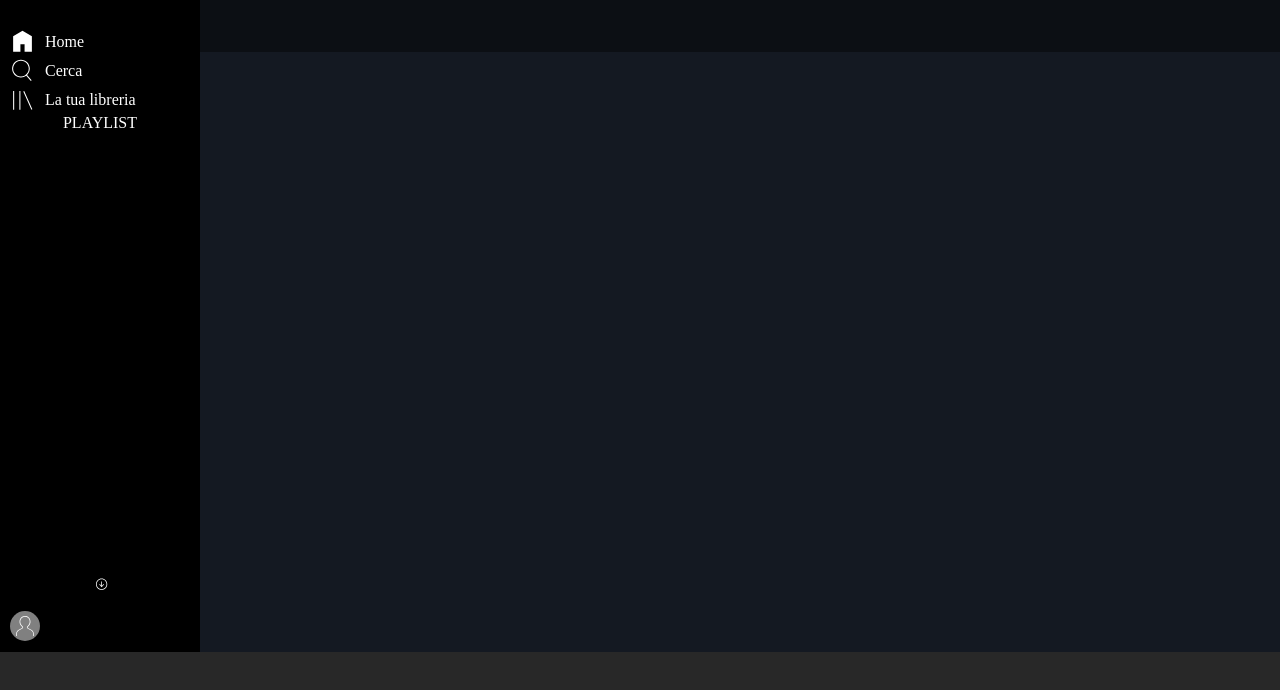
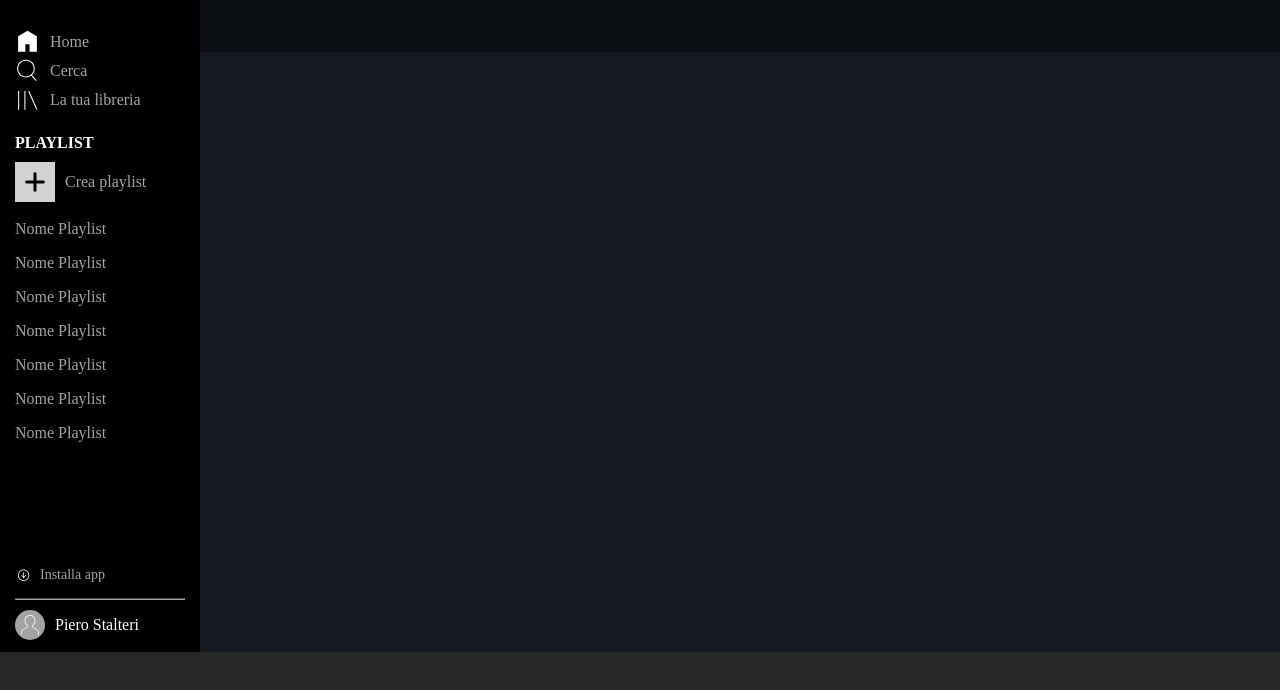
Before and after one commit to PieStw/html-css-spotifyweb, a plain HTML site: page index.html in a window 1280 px wide. Shown: the part 48-738 px from the top of the page. Drawn offline with Linux system fonts and the light colour scheme.

Commit message:
sidebar completa con responsive

```diff
--- a/css/style.css
+++ b/css/style.css
@@ -36,17 +36,20 @@
   .sidebar{
     background-color: #000000;
     width: 50px;
+    height: calc(100vh - 100px);
+    overflow-y: hidden;
     flex-shrink: 0;
     display: flex;
     flex-direction: column;
-    color: white;
+    color: #A3A3A3;
+    justify-content: space-between;
   }
 
   .library{
     display: flex;
     flex-direction: column;
     align-items: center;
-    flex-grow: 1;
+
   }
 
   .logo{
@@ -65,19 +68,82 @@
     width: 25px;
   }
 
-  .icon-div>.span{
+  .icon-div1>.span, .icon-div2>.span, .icon-div3>.span{
     display: none;
+  }
+
+  .icon-div1:hover, .icon-div2:hover, .icon-div3:hover{
+    color: white;
+    border-left: 3px solid #ADFF2F;
+  }
+
+  .playlist-container{
+    display: flex;
+    flex-direction: column;
+    align-items: start;
+    width: 100%;
+    padding-top: 20px;
+    display: none;
+  }
+
+  .button-container{
+    display: flex;
+    align-items: center;
+    padding: 10px 0;
+  }
+
+  .button-container>.text{
+    padding-left: 10px;
+  }
+
+  .add-button{
+    background-color: #D2D2D2;
+    height: 40px;
+    width: 40px;
+    display: flex;
+    justify-content: center;
+    align-items: center;
+  }
+
+  .fa-plus{
+    color: black;
+  }
+
+  .list-container{
+    width: 100%;
+    flex-shrink: 1;
+    overflow-y: auto;
+  }
+
+  .playlist-container>.title{
+    color: white;
+  }
+
+  .playlist-list{
+    list-style: none;
+    width: 100%;
+  }
+
+  .playlist-list>li{
+    padding: 8px 0;
+  }
+
+  .playlist-list>li:hover, .button-container:hover>.text, .download-container>.span:hover{
+    color: white;
+  }
+
+  .button-container:hover>.add-button{
+    background-color: white;
   }
 
   .profile{
     height: 80px;
-    flex-shrink: 0;
     text-align: center;
   }
 
   .profile-container{
     border-radius: 50%;
-    background-color: grey;
+    background-color: #A3A3A3;
     width: 30px;
     height: 30px;
     display: flex;
@@ -87,11 +153,39 @@
 
   .download-img{
     height: 15px;
+    margin-right: 10px;
+  }
+
+  .download-container{
+    display: flex;
+    justify-content: center;
+    align-items: center;
     margin-bottom: 15px;
+  }
+
+  .download-container>.span{
+    display: none;
+    font-size: 14px;
   }
 
   .profile-img{
     height: 20px;
+  }
+
+  .profile-hr{
+    border-color: #A3A3A3;
+    display: none;
+  }
+
+  .user-container{
+    display: flex;
+    justify-content: left;
+    align-items: center;
+  }
+
+  .user-container>.span{
+    margin-left: 10px;
+    display: none;
   }
 
   /* # CONTENT */
@@ -111,10 +205,21 @@
     height: 100px;
     width: 100%;
     background-color: #282828;
+    z-index: 1;
   }
 
 
   /* # RESPONSIVE */
+
+  @media screen and (max-height: 680px){
+
+    .list-container{
+      height: calc(25vh);
+    }
+
+  }
+
+
 
   @media screen and (min-width: 552px){
 
@@ -123,7 +228,7 @@
     }
 
     .side-container{
-      width: 180px;
+      width: 170px;
     }
 
     .small-logo{
@@ -135,16 +240,43 @@
       height: 40px;
     }
 
-    .icon-div{
+    .icon-div1, .icon-div2, .icon-div3{
       display: flex;
       align-items: center;
     }
 
-    .icon-div>.span{
+    .icon-div1>.span, .icon-div2>.span,.icon-div3>.span{
       display: inline;
       padding-left: 10px;
     }
 
+    .playlist-container{
+      display: block;
+    }
 
+    .download-container>.span{
+      display: inline;
+    }
+
+    .download-container{
+      justify-content: start;
+    }
+
+    .user-container>.span{
+      display: inline;
+      color: white;
+    }
+
+    .user-container{
+      padding-top: 10px;
+    }
+
+    .profile-hr{
+      display: block;
+    }
+
+    .profile{
+      height: 90px;
+    }
 
   }
--- a/index.html
+++ b/index.html
@@ -20,19 +20,41 @@
           <img class="small-logo" src="./img/logo-small.svg" alt="spotify small">
           <img class="logo" src="./img/logo.svg" alt="spotify small">
           <div class="icon-container">
-            <div class="icon-div"><img class="icon" src="./img/home.svg" alt="home img"></img><span class="span">Home</span></div>
-            <div class="icon-div"><img class="icon" src="./img/search.svg" alt="search img"></img><span class="span">Cerca</span></div>
-            <div class="icon-div"><img class="icon" src="./img/libreria.svg" alt="lybrary img"></img><span class="span">La tua libreria</span></div>
+            <div class="icon-div1"><img class="icon" src="./img/home.svg" alt="home img"></img><span class="span">Home</span></div>
+            <div class="icon-div2"><img class="icon" src="./img/search.svg" alt="search img"></img><span class="span">Cerca</span></div>
+            <div class="icon-div3"><img class="icon" src="./img/libreria.svg" alt="lybrary img"></img><span class="span">La tua libreria</span></div>
           </div>
           <div class="playlist-container">
-            <p>PLAYLIST</p>
+            <h4 class="title">PLAYLIST</h4>
+            <div class="button-container">
+              <div class="add-button"><i class="fa-solid fa-plus fa-xl"></i></div>
+              <p class="text">Crea playlist</p>
+            </div>
+            <div class="list-container">
+              <ul class="playlist-list">
+                <li>Nome Playlist</li>
+                <li>Nome Playlist</li>
+                <li>Nome Playlist</li>
+                <li>Nome Playlist</li>
+                <li>Nome Playlist</li>
+                <li>Nome Playlist</li>
+                <li>Nome Playlist</li>
+              </ul>
+            </div>
           </div>
         </div>
 
         <div class="profile side-container">
-          <img class="download-img" src="./img/download.svg" alt="download img">
-          <div class="profile-container">
-            <img class="profile-img" src="./img/profile.svg" alt="profile img">
+          <div class="download-container">
+            <img class="download-img" src="./img/download.svg" alt="download img">
+            <span class="span">Installa app</span>
+          </div>
+          <hr class="profile-hr">
+          <div class="user-container">
+            <div class="profile-container">
+              <img class="profile-img" src="./img/profile.svg" alt="profile img">
+            </div>
+            <span class="span">Piero Stalteri</span>
           </div>
         </div>
       </div>
```
